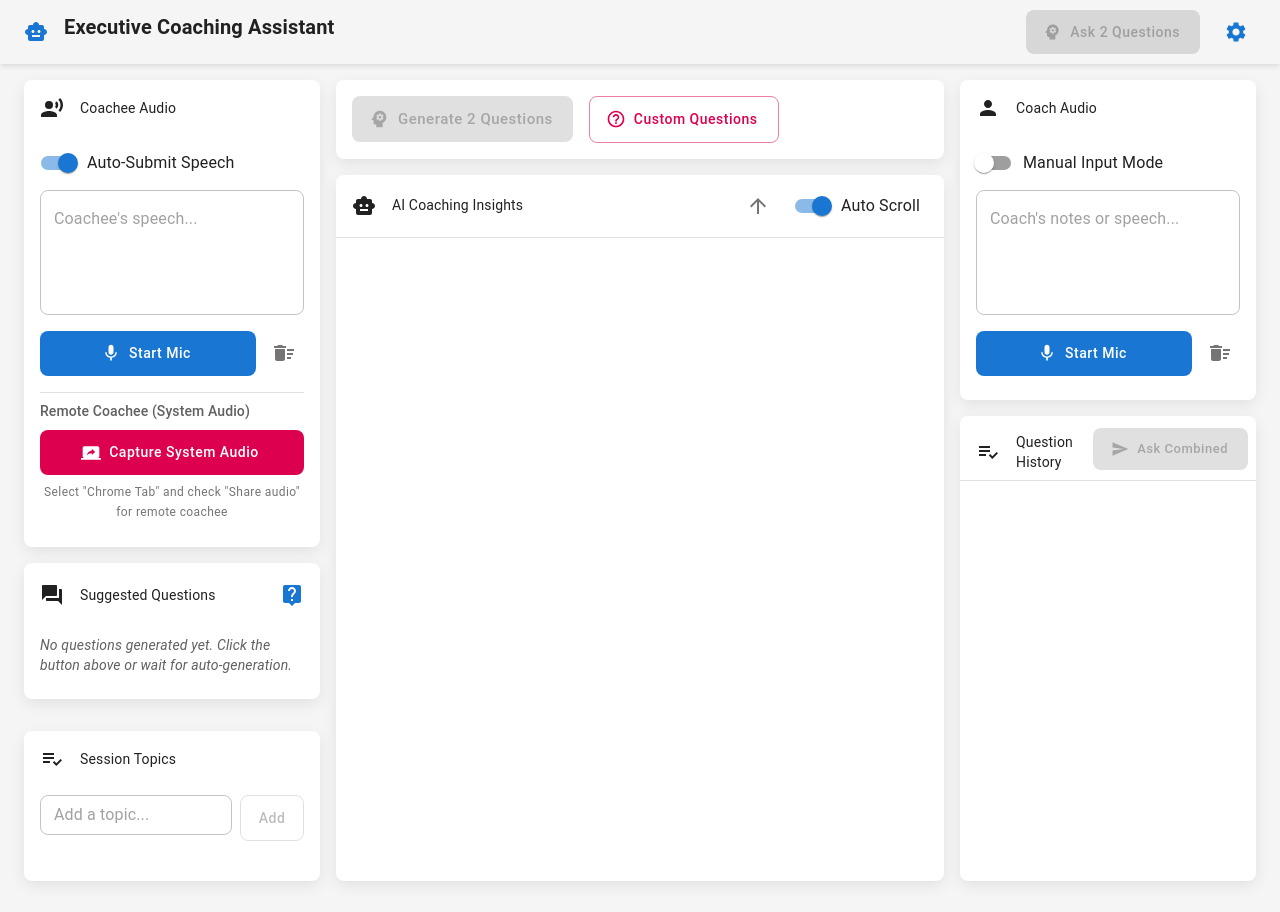
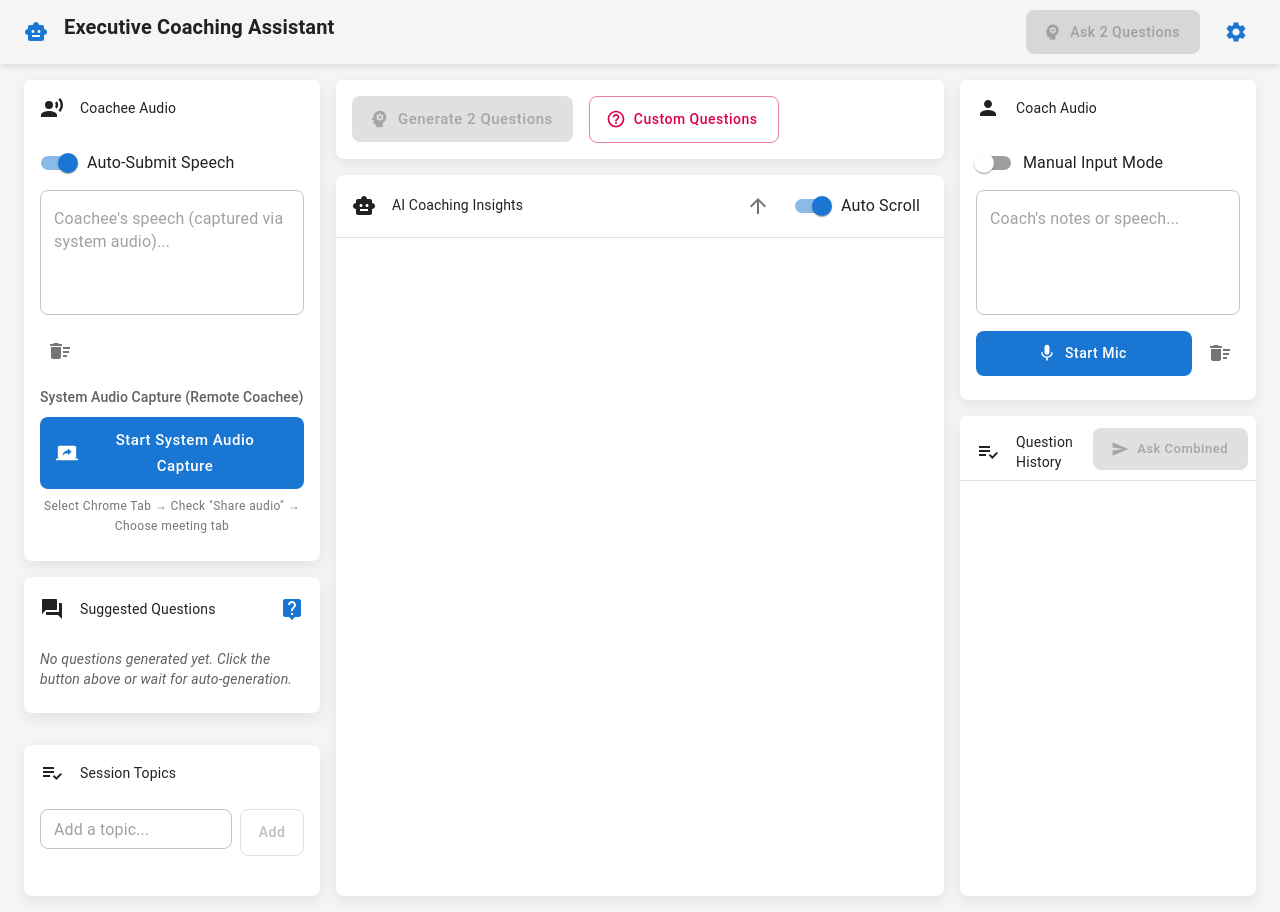
Before and after one commit to maxnewsite/interviewcopilot, a Next.js app: page /coaching in a window 1280 px wide. Built offline with nearby package versions, Linux system fonts and the light colour scheme.

Commit message:
Update coaching.js

```diff
--- a/pages/coaching.js
+++ b/pages/coaching.js
@@ -700,6 +700,35 @@ export default function CoachingPage() {
   };
 
   // Question Generation
+  const getLanguageInstructions = (azureLanguage) => {
+    const languageMap = {
+      'en-US': 'English',
+      'en-GB': 'English',
+      'it-IT': 'Italian',
+      'fr-FR': 'French',
+      'es-ES': 'Spanish',
+      'de-DE': 'German',
+      'pt-PT': 'Portuguese',
+      'nl-NL': 'Dutch',
+      'ru-RU': 'Russian',
+      'ja-JP': 'Japanese',
+      'ko-KR': 'Korean',
+      'zh-CN': 'Chinese (Simplified)',
+      'zh-TW': 'Chinese (Traditional)'
+    };
+
+    const language = languageMap[azureLanguage] || 'English';
+
+    if (language === 'English') {
+      return 'Generate questions in English.';
+    }
+
+    return `Generate questions in ${language}. Ensure the questions are:
+- Natural and fluent in ${language}
+- Culturally appropriate for ${language}-speaking contexts
+- Using proper coaching terminology in ${language}`;
+  };
+
   const generateCoachingQuestions = async (numQuestions = null) => {
     const questionsToGenerate = numQuestions || appConfig.numberOfQuestions || 2;
 
@@ -717,7 +746,26 @@ export default function CoachingPage() {
       .join('\n');
 
     const questionStyle = analyzeDialogueForQuestionStyle(dialogueBufferRef.current);
-    const prompt = generateQuestionPrompt(recentDialogue, questionsToGenerate, questionStyle);
+    const languageInstructions = getLanguageInstructions(appConfig.azureLanguage || 'en-US');
+
+    const prompt = `As an expert executive coach, generate exactly ${questionsToGenerate} powerful coaching question(s) based on the conversation context provided.
+
+${languageInstructions}
+
+Guidelines for powerful coaching questions:
+- Use open-ended questions that cannot be answered with yes/no
+- Keep questions short and clear (ideally under 15 words)
+- Focus on the coachee's thoughts, feelings, and actions
+- Avoid "why" questions when possible (use "what" or "how" instead)
+- Include questions that challenge assumptions
+- Ensure questions are non-judgmental and curious
+
+Style: ${questionStyle}
+
+Recent conversation context:
+${recentDialogue || 'No recent dialogue captured yet.'}
+
+Please provide exactly ${questionsToGenerate} question(s), numbered and separated by newlines. Only provide the questions themselves, no additional explanation or context.`;
 
     try {
       let questionsResponse = '';
@@ -727,7 +775,7 @@ export default function CoachingPage() {
           model: appConfig.aiModel,
           max_tokens: 200,
           temperature: 0.7,
-          system: "You are an expert executive coach. Generate powerful, open-ended coaching questions.",
+          system: "You are an expert executive coach. Generate powerful, open-ended coaching questions in the requested language.",
           messages: [{ role: 'user', content: prompt }]
         });
         questionsResponse = response.content[0].text;
@@ -736,7 +784,7 @@ export default function CoachingPage() {
         const response = await aiClient.client.chat.completions.create({
           model: appConfig.aiModel,
           messages: [
-            { role: 'system', content: "You are an expert executive coach. Generate powerful, open-ended coaching questions." },
+            { role: 'system', content: "You are an expert executive coach. Generate powerful, open-ended coaching questions in the requested language." },
             { role: 'user', content: prompt }
           ],
           temperature: 0.7,
@@ -756,7 +804,8 @@ export default function CoachingPage() {
       // Parse the questions
       const questions = parseQuestions(questionsResponse, questionsToGenerate);
 
-      setSuggestedQuestions(questions);
+      // Add newest questions to the TOP of the array
+      setSuggestedQuestions(prev => [...questions, ...prev]);
 
       // Add to history
       const timestamp = new Date().toLocaleTimeString([], { hour: '2-digit', minute: '2-digit' });
@@ -1145,20 +1194,11 @@ export default function CoachingPage() {
                     value={transcriptionFromStore}
                     onChange={(e) => handleManualInputChange(e.target.value, 'coachee')}
                     onKeyDown={(e) => handleKeyPress(e, 'coachee')}
-                    placeholder="Coachee's speech..."
+                    placeholder="Coachee's speech (captured via system audio)..."
                     sx={{ mb: 2 }}
                   />
+
                   <Box sx={{ display: 'flex', gap: 1, flexWrap: 'wrap', mb: 2 }}>
-                    <Button
-                      onClick={() => startMicrophoneRecognition('coachee')}
-                      variant="contained"
-                      color={isCoacheeMicActive ? 'error' : 'primary'}
-                      startIcon={isCoacheeMicActive ? <MicOffIcon /> : <MicIcon />}
-                      disabled={isSystemAudioActive}
-                      sx={{ flexGrow: 1 }}
-                    >
-                      {isCoacheeMicActive ? 'Stop Mic' : 'Start Mic'}
-                    </Button>
                     <Tooltip title="Clear Coachee Transcription">
                       <IconButton onClick={() => handleClearTranscription('coachee')}><DeleteSweepIcon /></IconButton>
                     </Tooltip>
@@ -1169,29 +1209,28 @@ export default function CoachingPage() {
                         color="primary"
                         startIcon={<SendIcon />}
                         disabled={isProcessing || !transcriptionFromStore.trim()}
+                        sx={{ flexGrow: 1 }}
                       >
-                        Submit
+                        Submit Manual Input
                       </Button>
                     )}
                   </Box>
 
-                  <Divider sx={{ my: 1 }} />
-
                   <Typography variant="subtitle2" color="text.secondary" sx={{ mb: 1 }}>
-                    Remote Coachee (System Audio)
+                    System Audio Capture (Remote Coachee)
                   </Typography>
                   <Button
                     onClick={startSystemAudioRecognition}
                     variant="contained"
-                    color={isSystemAudioActive ? 'error' : 'secondary'}
+                    color={isSystemAudioActive ? 'error' : 'primary'}
                     startIcon={isSystemAudioActive ? <StopScreenShareIcon /> : <ScreenShareIcon />}
-                    disabled={isCoacheeMicActive}
                     fullWidth
+                    size="large"
                   >
-                    {isSystemAudioActive ? 'Stop System Audio' : 'Capture System Audio'}
+                    {isSystemAudioActive ? 'Stop System Audio' : 'Start System Audio Capture'}
                   </Button>
                   <Typography variant="caption" sx={{ mt: 1, display: 'block', textAlign: 'center' }}>
-                    {isSystemAudioActive ? 'Recording system audio...' : 'Select "Chrome Tab" and check "Share audio" for remote coachee'}
+                    {isSystemAudioActive ? 'Recording system audio from shared tab...' : 'Select Chrome Tab → Check "Share audio" → Choose meeting tab'}
                   </Typography>
                 </CardContent>
               </Card>
```
